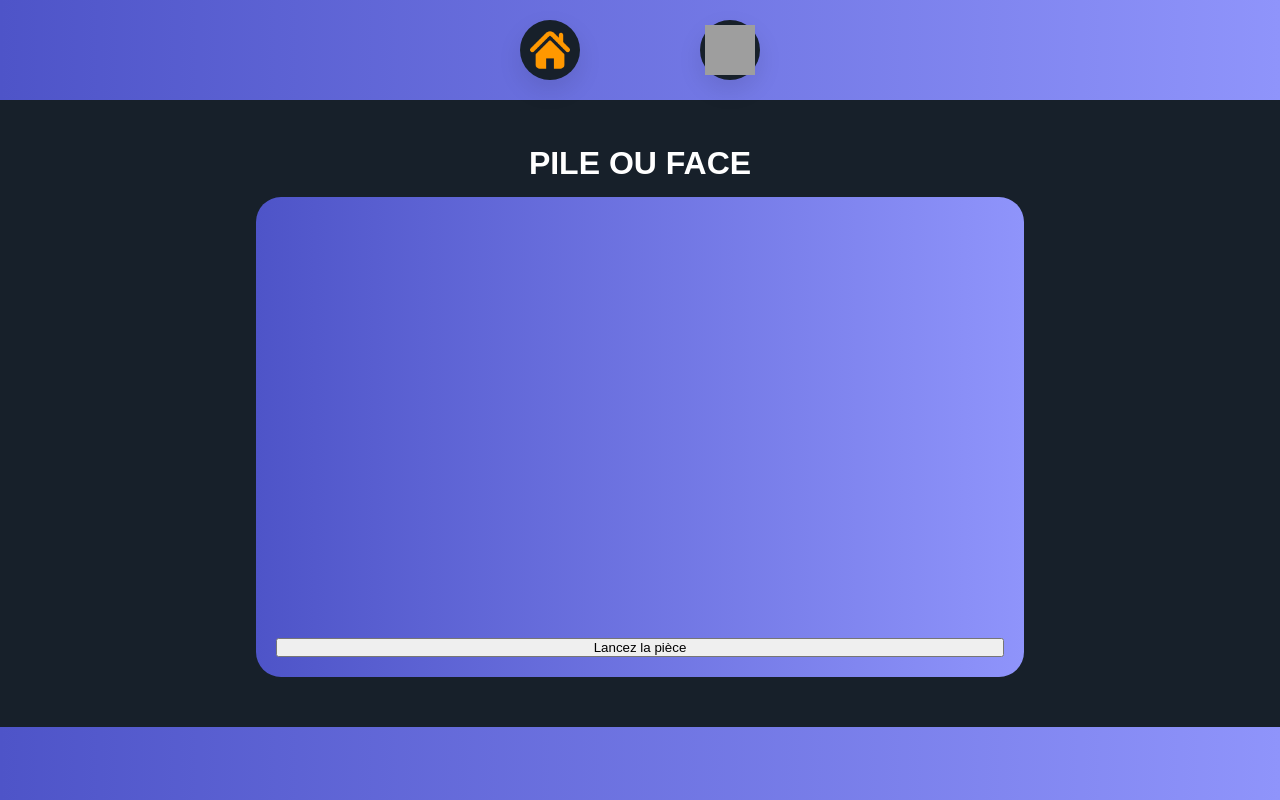
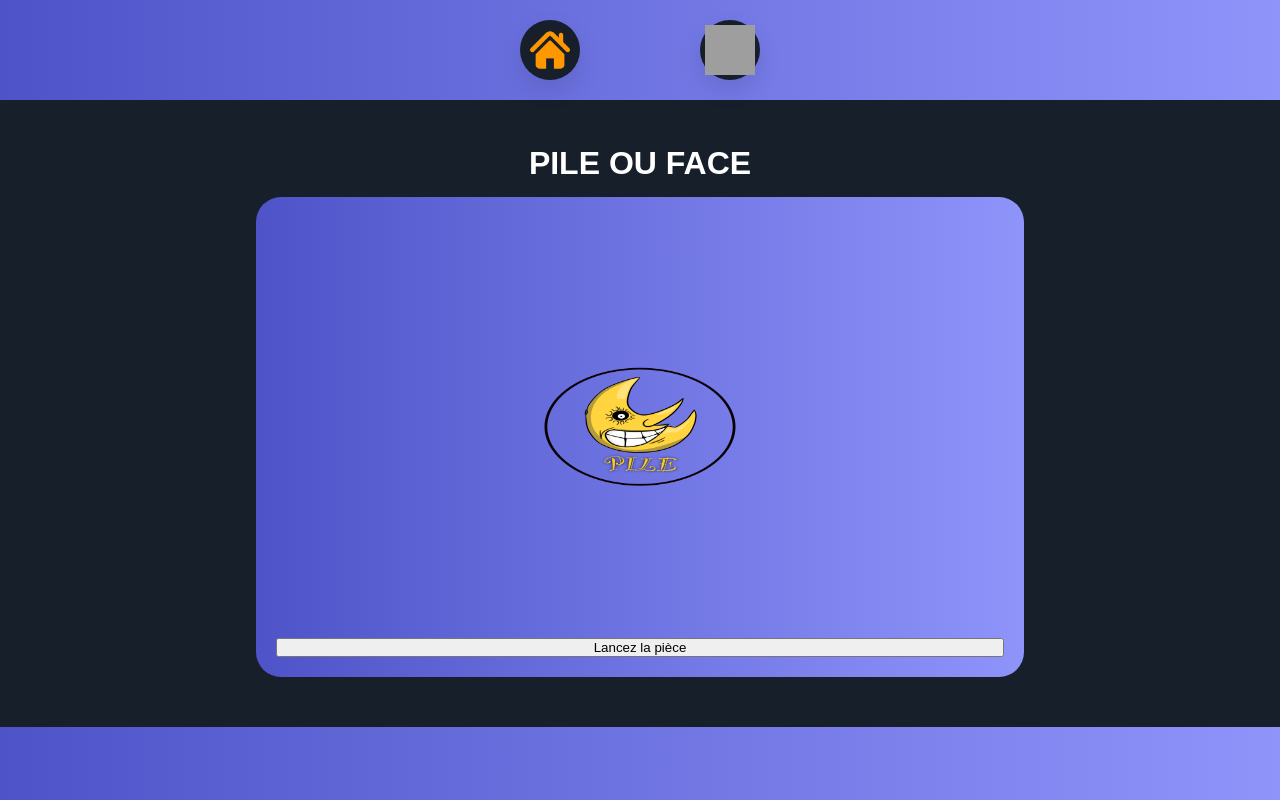
Before and after one commit to Marvinrn/pickerWheel, a Next.js app in the folder picker-wheel/: page /coinFlip in a window 1280 px wide. Both pictures are taken after a click on the button "Lancez la pièce". Built offline with nearby package versions, Linux system fonts and the light colour scheme; grey boxes are pictures that could not be loaded.

Commit message:
lorsque que la piece tourne, elle alterne bien entre image pile et image face

```diff
--- a/picker-wheel/pages/coinFlip.tsx
+++ b/picker-wheel/pages/coinFlip.tsx
@@ -2,6 +2,8 @@ import Footer from '@/components/Footer'
 import NavBar from '@/components/NavBar'
 import { useState, useEffect } from 'react'
 import Image from 'next/image'
+import face from '../images/Face.png'
+import pile from '../images/Pile.png'
 
 export default function CoinFlip() {
     const [result, setResult] = useState<string>('Face.png')
@@ -37,13 +39,33 @@ export default function CoinFlip() {
             <NavBar />
             <h1>Pile ou Face</h1>
             <div className='coinFlipPage__container'>
-                <Image
-                    src={require(`../images/${result}`)}
-                    alt='image de roue'
-                    width={250}
-                    height={250}
-                    className={isFlipping ? 'coinFlipAnimation' : 'coinFlipPage__img'}
-                />
+                <div className='coinFlipPage__coin'>
+                    <div className={isFlipping ? 'animate-face' : 'hidden'}>
+                        <Image
+                            src={face}
+                            alt='image du résultat du lancer de pièce'
+                            width={250}
+                            height={250}
+                            className={'coinFlipPage__img'}
+                        />
+                    </div>
+                    <div className={isFlipping ? 'animate-pile' : 'hidden'}>
+                        <Image
+                            src={pile}
+                            alt='image du résultat du lancer de pièce'
+                            width={250}
+                            height={250}
+                            className={'coinFlipPage__img'}
+                        />
+                    </div>
+                    <Image
+                        src={require(`../images/${result}`)}
+                        alt='image du résultat du lancer de pièce'
+                        width={250}
+                        height={250}
+                        className={isFlipping ? 'hidden' : 'coinFlipPage__img'}
+                    />
+                </div>
                 <button onClick={flipCoin}>Lancez la pièce</button>
             </div>
             <Footer />
--- a/picker-wheel/styles/pages/_coinFlipPage.scss
+++ b/picker-wheel/styles/pages/_coinFlipPage.scss
@@ -23,23 +23,40 @@
 
     }
 
+    &__coin {
+        position: relative;
+        margin: auto;
+        transform-style: preserve-3d;
+
+        div {
+            width: 100%;
+            height: 100%;
+            backface-visibility: hidden;
+            position: absolute;
+
+        }
+    }
+
     &__img {
         margin: auto;
     }
 }
 
-
-.coinFlipAnimation {
-    margin: auto;
-    animation-name: coinFlip;
-    animation-duration: 4s;
-    animation-timing-function: linear;
+.hidden {
+    visibility: hidden;
 }
 
-@keyframes coinFlip {
+.pile {
+    transform: rotateX(180deg);
+}
 
-    0%,
-    100% {
+.animate-pile {
+    animation: flipPile 4s ease;
+}
+
+@keyframes flipPile {
+
+    0% {
         transform: rotateX(0);
     }
 
@@ -51,3 +68,64 @@
         transform: rotateX(3600deg);
     }
 }
+
+
+.animate-face {
+    animation: flipFace 4s ease;
+}
+
+@keyframes flipFace {
+
+    0% {
+        transform: rotateX(0);
+    }
+
+    10% {
+        transform: rotateX(540deg);
+    }
+
+    90% {
+        transform: rotateX(3780deg);
+    }
+}
+
+
+
+
+
+
+
+
+
+
+
+
+
+
+
+
+
+
+
+// .coinFlipAnimation {
+//     margin: auto;
+//     animation-name: coinFlip;
+//     animation-duration: 4s;
+//     animation-timing-function: linear;
+// }
+
+// @keyframes coinFlip {
+
+//     0%,
+//     100% {
+//         transform: rotateX(0);
+//     }
+
+//     10% {
+//         transform: rotateX(360deg);
+//     }
+
+//     90% {
+//         transform: rotateX(3600deg);
+//     }
+// }
```
